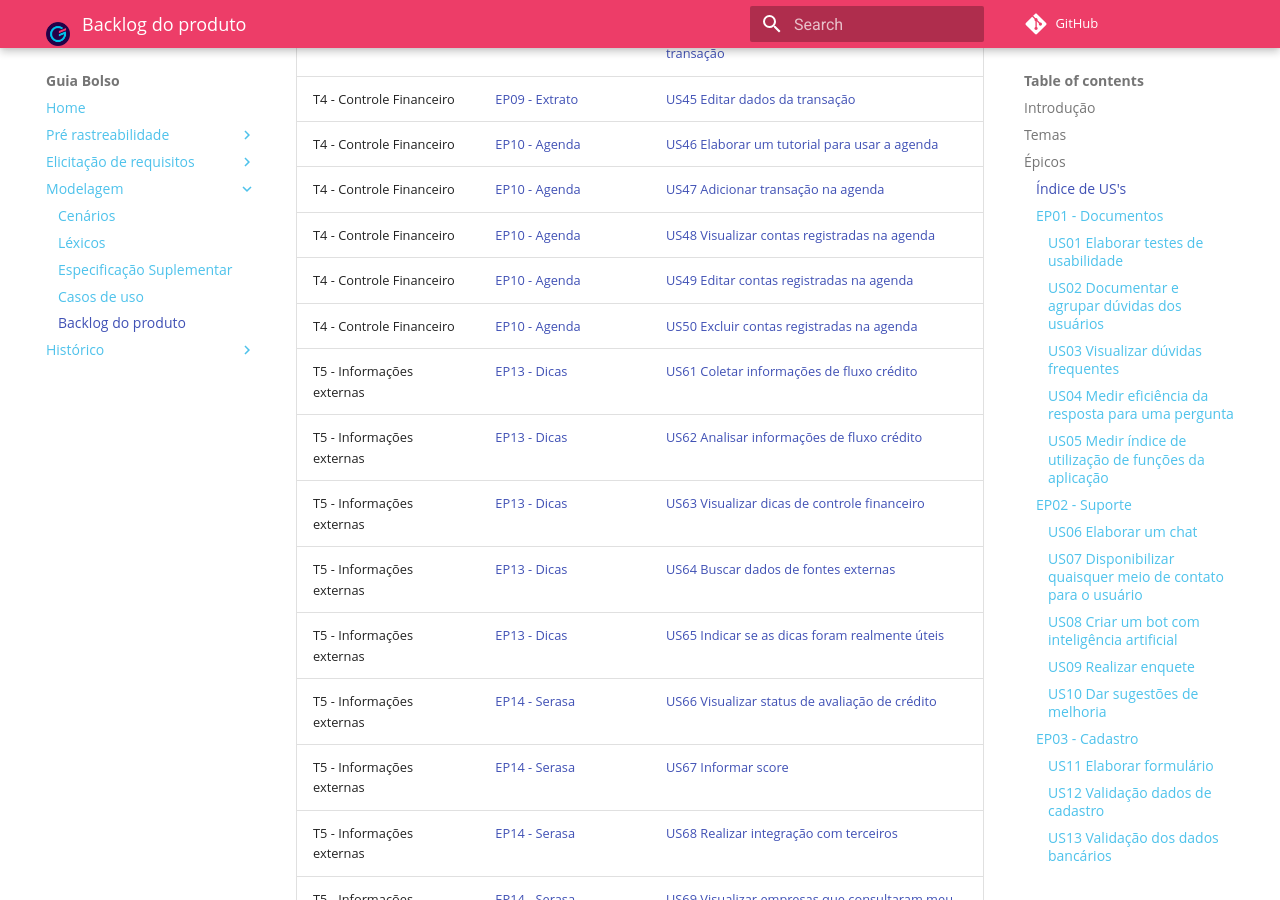
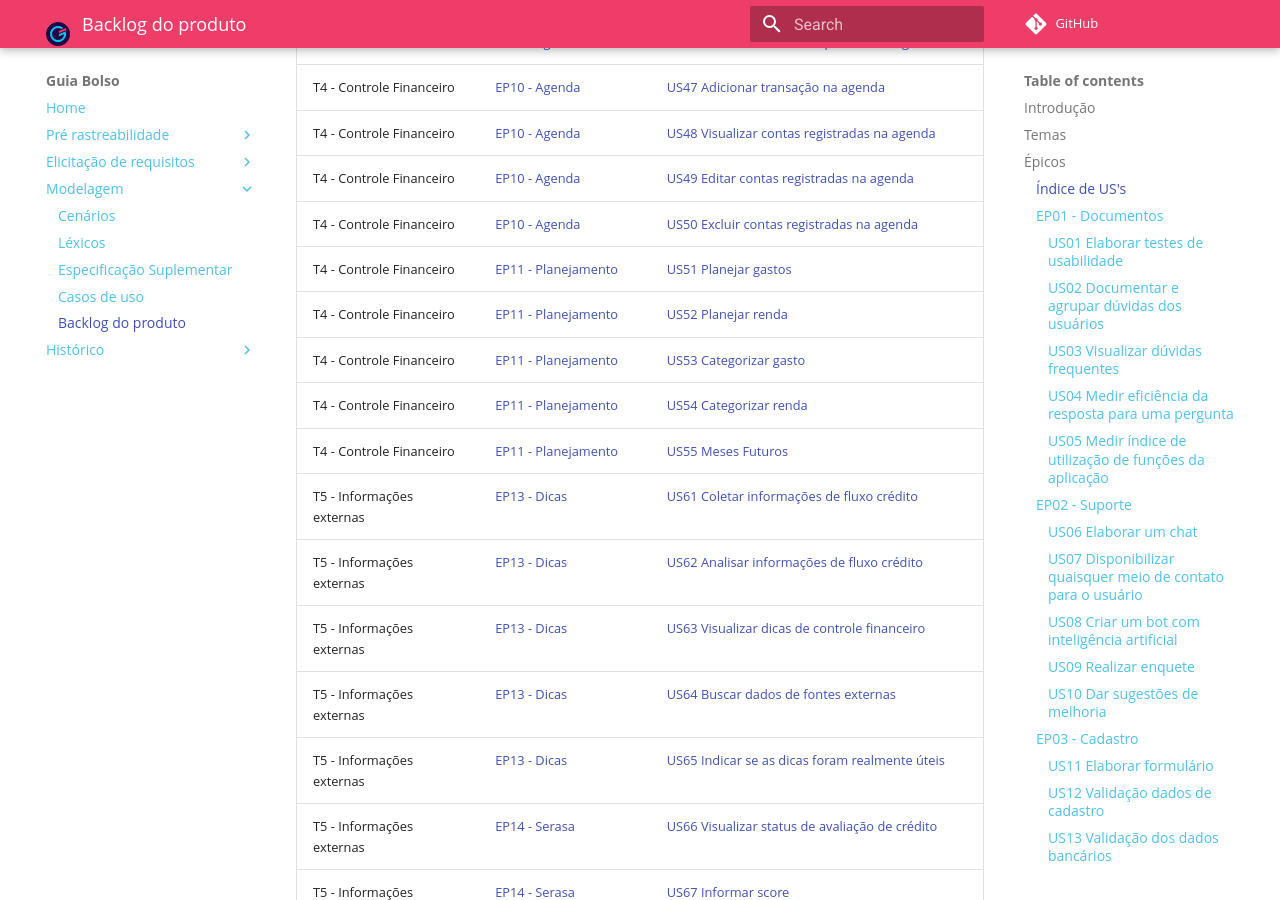
Before and after one commit to fga-disciplinas/2019.1-Guia-Bolso, an MkDocs documentation site: the page built from docs/modelagem/backlog.md, in a window 1280 px wide and 900 px high, scrolled down 3384 px. Built offline with MkDocs 1.6.1 and Material for MkDocs 9.7.7, drawn with Linux system fonts in a browser that asks for light colours; comment, search, counter and statistics services are not loaded; old or Windows-style settings are respelled for this version of MkDocs.

Commit message:
Arrumando indice epico 11

```diff
--- a/docs/modelagem/backlog.md
+++ b/docs/modelagem/backlog.md
@@ -62,6 +62,11 @@
 | T4 - Controle Financeiro | [EP10 - Agenda](#ep10-agenda) | [US48 Visualizar contas registradas na agenda](#us48-visualizar-contas-registradas-na-agenda) |
 | T4 - Controle Financeiro | [EP10 - Agenda](#ep10-agenda) | [US49 Editar contas registradas na agenda](#us49-editar-contas-registradas-na-agenda) |
 | T4 - Controle Financeiro | [EP10 - Agenda](#ep10-agenda) | [US50 Excluir contas registradas na agenda](#us50-excluir-contas-registradas-na-agenda) |
+| T4 - Controle Financeiro | [EP11 - Planejamento](#ep11-planejamento) | [US51 Planejar gastos](#us51-planejar-gastos) |
+| T4 - Controle Financeiro | [EP11 - Planejamento](#ep11-planejamento) | [US52 Planejar renda](#us52-planejar-renda) |
+| T4 - Controle Financeiro | [EP11 - Planejamento](#ep11-planejamento) | [US53 Categorizar gasto](#us53-categorizar-gasto) |
+| T4 - Controle Financeiro | [EP11 - Planejamento](#ep11-planejamento) | [US54 Categorizar renda](#us54-categorizar-renda) |
+| T4 - Controle Financeiro | [EP11 - Planejamento](#ep11-planejamento) | [US55 Meses Futuros](#us55-meses-futuras) |
 | T5 - Informações externas | [EP13 - Dicas](#ep13-Dicas) | [US61 Coletar informações de fluxo crédito](#us61-coletar-informacoes-de-fluxo-credito) |
 | T5 - Informações externas | [EP13 - Dicas](#ep13-Dicas) | [US62 Analisar informações de fluxo crédito](#us62-analisar-informacoes-de-fluxo-credito) |
 | T5 - Informações externas | [EP13 - Dicas](#ep13-Dicas) | [US63 Visualizar dicas de controle financeiro](#us63-visualizar-dicas-de-controle-financeiro)|
@@ -548,9 +553,9 @@
 | **US41** | Visualizar transações |
 |--|--|
 | **Versão** | Atual: 1.0 (07/05) <br> Anterior: --|
-| Eu, como | Usuário |
+| **Eu, como** | Usuário |
 | **Desejo** | Visualizar minhas transações |
-| Para que eu possa | Ter conhecimento claro do quanto foi gasto em um determinado período |
+| **Para que eu possa** | Ter conhecimento claro do quanto foi gasto em um determinado período |
 | **Pontos** | 5 |
 | **Prioridade** | Must |
 | **Critérios de aceitação** | > Deverá conter o dia e o mês em que a transação ocorreu; <br> > A transação deverá como padrão, ser nomeada com o nome do estabelecimento; <br> > Deverá constar o preço da transação e o tipo de operação (entrada ou saída); <br> > Deverá ser possível filtrar as transações entre Gastos e Rendas; <br> > Deverá ser possível visualizar extrato de meses passados. |
@@ -615,66 +620,66 @@
 
 | US46 | Elaborar um tutorial para usar a agenda |
 |--|--|
-| Versão| Atual: 1.0 (08/05) <br> Anterior: --|
-| Eu, como | Desenvolvedor |
-|Desejo | Elaborar um tutorial interativo para novos usuários da agenda |
-| Para que | O usuário tenha conhecimento de como começar a usar a agenda |
-| Pontos | 3 |
-| Prioridade | Should |
-| Critérios de aceitação | > O tutorial deve ser visualizado por escolha do usuário; <br> > Deverá ter informações curtas e claras de como o usuário poderá proceder. |
-| Rastreabilidade | Léxico [L36](../lexicos/#l36-agenda), [L37](../lexicos/#l37-lancamentos-futuros), Caso de Uso [UC19](../casos_de_uso/#uc19-adicionar-na-agenda) & Cenário [C23](../cenarios/#c23-adicionar-na-agenda)|
+| **Versão**| Atual: 1.0 (08/05) <br> Anterior: --|
+| **Eu, como** | Desenvolvedor |
+|**Desejo** | Elaborar um tutorial interativo para novos usuários da agenda |
+| **Para que** | O usuário tenha conhecimento de como começar a usar a agenda |
+| **Pontos** | 3 |
+| **Prioridade** | Should |
+| **Critérios de aceitação** | > O tutorial deve ser visualizado por escolha do usuário; <br> > Deverá ter informações curtas e claras de como o usuário poderá proceder. |
+| **Rastreabilidade** | Léxico [L36](../lexicos/#l36-agenda), [L37](../lexicos/#l37-lancamentos-futuros), Caso de Uso [UC19](../casos_de_uso/#uc19-adicionar-na-agenda) & Cenário [C23](../cenarios/#c23-adicionar-na-agenda)|
 
 #### US47 - Adicionar transação na agenda
 
 | US47 | Adicionar transação na agenda |
 |--|--|
-| Versão| Atual: 1.0 (08/05) <br> Anterior: --|
-| Eu, como | Usuário |
-| Desejo | Adicionar uma conta a pagar ou receber na agenda |
-| Para que eu | Não perca prazos ou compromissos financeiros |
-| Pontos | 5 |
-| Prioridade | Should |
-| Critérios de aceitação | > Deverá ter um campo obrigatório para adicionar o nome da operação; <br> > Deverá ter a opção para categorizar a operação como "receber" ou "pagar"; <br> > Deverá mudar a cor de acordo com a opção de "receber" ou "pagar" <br> > Deverá ter um campo obrigatório para adicionar o preço da operação; <br> > Deverá ter um campo obrigatório para delimitar a periodicidade da operação; <br> > Deverá ter um campo obrigatório para a data de vencimento ou de recebimento; <br> > Deverá ter a opção para o usuário optar por receber notificação refente à operação. |
-| Rastreabilidade | Léxico [L36](../lexicos/#l36-agenda), [L40](../lexicos/#l40-transacao) e [L30](../lexicos/#l30-transacao-bancaria) |
+| **Versão**| Atual: 1.0 (08/05) <br> Anterior: --|
+| **Eu, como** | Usuário |
+| **Desejo** | Adicionar uma conta a pagar ou receber na agenda |
+| **Para que eu** | Não perca prazos ou compromissos financeiros |
+| **Pontos** | 5 |
+| **Prioridade** | Should |
+| **Critérios de aceitação** | > Deverá ter um campo obrigatório para adicionar o nome da operação; <br> > Deverá ter a opção para categorizar a operação como "receber" ou "pagar"; <br> > Deverá mudar a cor de acordo com a opção de "receber" ou "pagar" <br> > Deverá ter um campo obrigatório para adicionar o preço da operação; <br> > Deverá ter um campo obrigatório para delimitar a periodicidade da operação; <br> > Deverá ter um campo obrigatório para a data de vencimento ou de recebimento; <br> > Deverá ter a opção para o usuário optar por receber notificação refente à operação. |
+| **Rastreabilidade** | Léxico [L36](../lexicos/#l36-agenda), [L40](../lexicos/#l40-transacao) e [L30](../lexicos/#l30-transacao-bancaria) |
 
 #### US48 - Visualizar contas registradas na agenda
 
 | US48 | Visualizar contas registradas na agenda |
 |--|--|
-| Versão| Atual: 1.0 (08/05) <br> Anterior: --|
-| Eu, como | Usuário |
-| Desejo | Visualizar contas registradas na agenda |
-| Para que eu | Possa me planejar antes do prazo ou editar uma transação |
-| Pontos | 3 |
-| Prioridade | Should |
-| Critérios de aceitação | > Deverá conter o nome da operação; <br> > Deverá ter uma label da categoria "a pagar" ou "a receber", "pago" e "recebido" com as cores específicas de cada uma; <br> > Deverá conter o preço da operação; <br> > Deverá conter a data prazo da conta; <br> > Deverá ter a opção de adicionar nova operação; <br> > Deverá ter um quadro para visualizar o total de renda a receber ou a pagar; <br> > Deverá ser possível visualizar agenda de meses passados. |
-| Rastreabilidade | Léxico [L36](../lexicos/#l36-agenda) e [L18](../lexicos/#l18-meses-futuros) |
+| **Versão**| Atual: 1.0 (08/05) <br> Anterior: --|
+| **Eu, como** | Usuário |
+| **Desejo** | Visualizar contas registradas na agenda |
+| **Para que eu** | Possa me planejar antes do prazo ou editar uma transação |
+| **Pontos** | 3 |
+| **Prioridade** | Should |
+| **Critérios de aceitação** | > Deverá conter o nome da operação; <br> > Deverá ter uma label da categoria "a pagar" ou "a receber", "pago" e "recebido" com as cores específicas de cada uma; <br> > Deverá conter o preço da operação; <br> > Deverá conter a data prazo da conta; <br> > Deverá ter a opção de adicionar nova operação; <br> > Deverá ter um quadro para visualizar o total de renda a receber ou a pagar; <br> > Deverá ser possível visualizar agenda de meses passados. |
+| **Rastreabilidade** | Léxico [L36](../lexicos/#l36-agenda) e [L18](../lexicos/#l18-meses-futuros) |
 
 #### US49 - Editar contas registradas na agenda
 
 | US49 | Editar contas registradas na agenda |
 |--|--|
-| Versão| Atual: 1.0 (08/05) <br> Anterior: --|
-| Eu, como | Usuário |
-| Desejo | Editar agendamento registrado na agenda |
-| Para que eu | Possa corrigir ou alterar alguma informação da conta já existente |
-| Pontos | 3 |
-| Prioridade | Should |
-| Critérios de aceitação | > Deverá ser possível editar o nome da operação; <br> > Deverá ser possível editar o preço da operação; <br> > Deverá mostrar a label do tipo da operação; <br> > Deverá ter a opção de ativar ou desativar a notificação no prazo; <br> > Deverá ter a opção de marcar a conta como "recebida" ou "paga". |
-| Rastreabilidade | Léxico [L36](../lexicos/#l36-agenda), Caso de Uso [UC19](../casos_de_uso/#uc19-adicionar-na-agenda) & Cenário [C23](../cenarios/#c23-adicionar-na-agenda)|
+| **Versão**| Atual: 1.0 (08/05) <br> Anterior: --|
+| **Eu, como** | Usuário |
+| **Desejo** | Editar agendamento registrado na agenda |
+| **Para que eu** | Possa corrigir ou alterar alguma informação da conta já existente |
+| **Pontos** | 3 |
+| **Prioridade** | Should |
+| **Critérios de aceitação** | > Deverá ser possível editar o nome da operação; <br> > Deverá ser possível editar o preço da operação; <br> > Deverá mostrar a label do tipo da operação; <br> > Deverá ter a opção de ativar ou desativar a notificação no prazo; <br> > Deverá ter a opção de marcar a conta como "recebida" ou "paga". |
+| **Rastreabilidade** | Léxico [L36](../lexicos/#l36-agenda), Caso de Uso [UC19](../casos_de_uso/#uc19-adicionar-na-agenda) & Cenário [C23](../cenarios/#c23-adicionar-na-agenda)|
 
 #### US50 - Excluir contas registradas na agenda
 
 | US50 | Excluir contas registradas na agenda |
 |--|--|
-| Versão| Atual: 1.0 (08/05) <br> Anterior: --|
-| Eu, como | Usuário |
-| Desejo | Excluir agendamento registrado na agenda |
-| Para que eu | Possa retirar uma conta da agenda que não é mais útil ou viável |
-| Pontos | 2 |
-| Prioridade | Should |
-| Critérios de aceitação | > A operação não deve mais constar no "calendário"; <br> > Deverá ter um aviso de confirmação antes de excluir definitivamente o agendamento da agenda. |
-| Rastreabilidade | Léxico [L36](../lexicos/#l36-agenda) |
+| **Versão**| Atual: 1.0 (08/05) <br> Anterior: --|
+| **Eu, como** | Usuário |
+| **Desejo** | Excluir agendamento registrado na agenda |
+| **Para que eu** | Possa retirar uma conta da agenda que não é mais útil ou viável |
+| **Pontos** | 2 |
+| **Prioridade** | Should |
+| **Critérios de aceitação** | > A operação não deve mais constar no "calendário"; <br> > Deverá ter um aviso de confirmação antes de excluir definitivamente o agendamento da agenda. |
+| **Rastreabilidade** | Léxico [L36](../lexicos/#l36-agenda) |
 
 
 ### EP11 -  Planejamento
```
